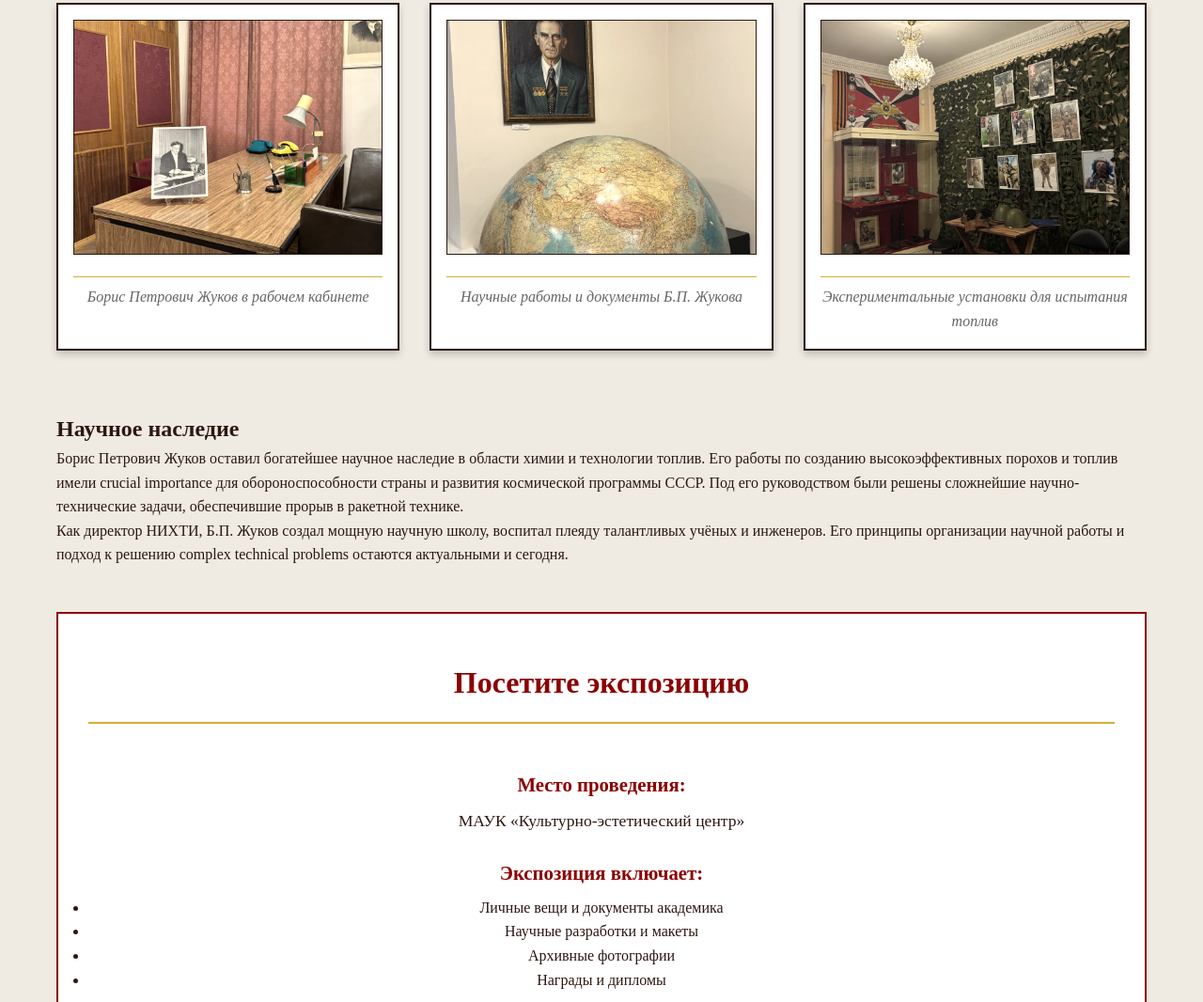
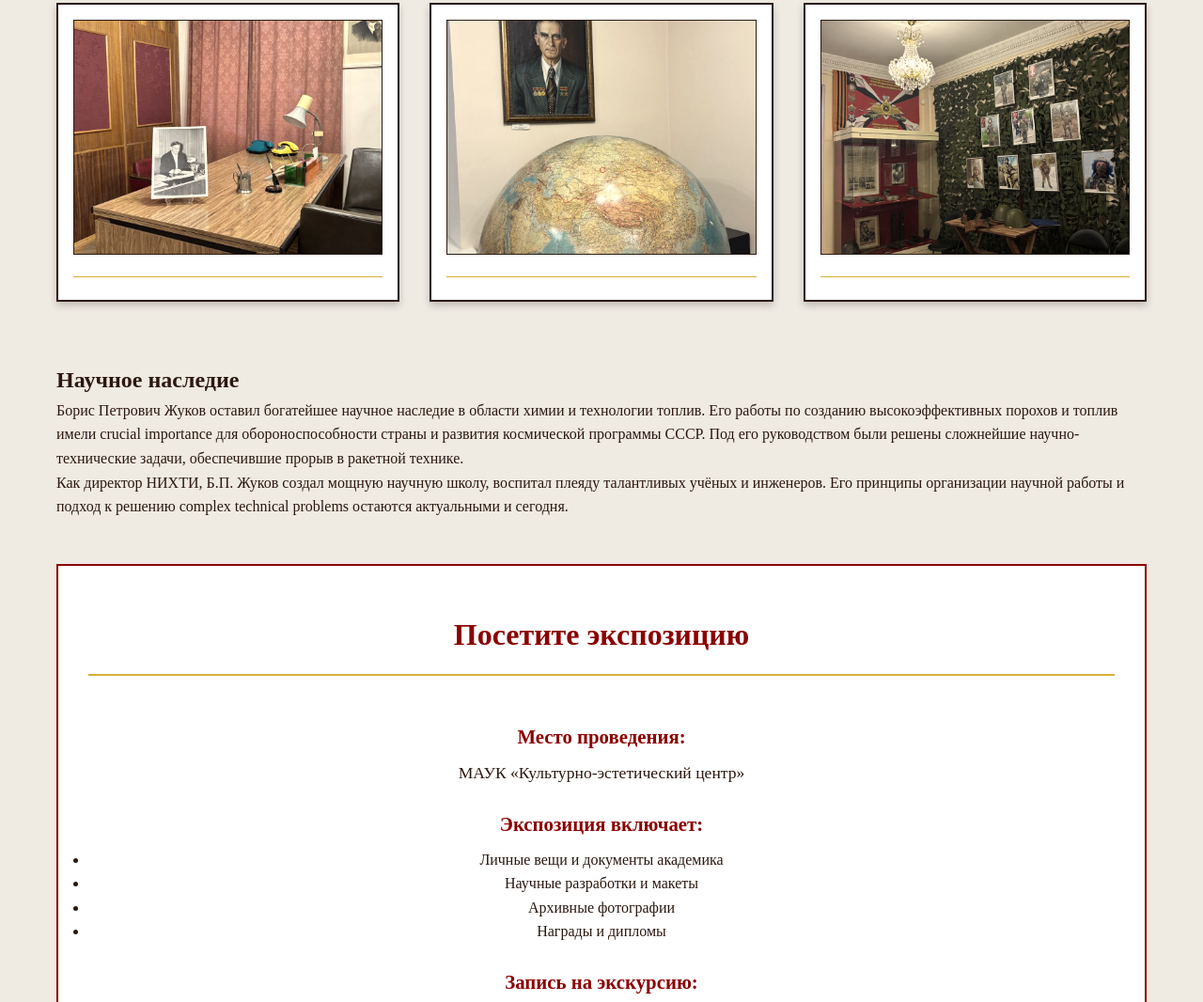
Before and after one commit to lobanovanas208-del/history, a plain HTML site: page index.html in a window 1280 px wide. Shown: the part 2415-3481 px from the top of the page at 94% size. Drawn offline with Linux system fonts and the light colour scheme.

Commit message:
Update index.html

```diff
--- a/index.html
+++ b/index.html
@@ -165,15 +165,15 @@
                 <div class="gallery">
                     <div class="gallery-item">
                         <img src="5431813258165222611.jpg" alt="Б.П. Жуков - портрет">
-                        <p class="image-caption">Борис Петрович Жуков в рабочем кабинете</p>
+                        <p class="image-caption"></p>
                     </div>
                     <div class="gallery-item">
                         <img src="5431813258165222612.jpg" alt="Научные работы Жукова">
-                        <p class="image-caption">Научные работы и документы Б.П. Жукова</p>
+                        <p class="image-caption"></p>
                     </div>
                     <div class="gallery-item">
                         <img src="5431813258165222620.jpg" alt="Экспериментальные установки">
-                        <p class="image-caption">Экспериментальные установки для испытания топлив</p>
+                        <p class="image-caption"></p>
                     </div>
                 </div>
             </section>
```
